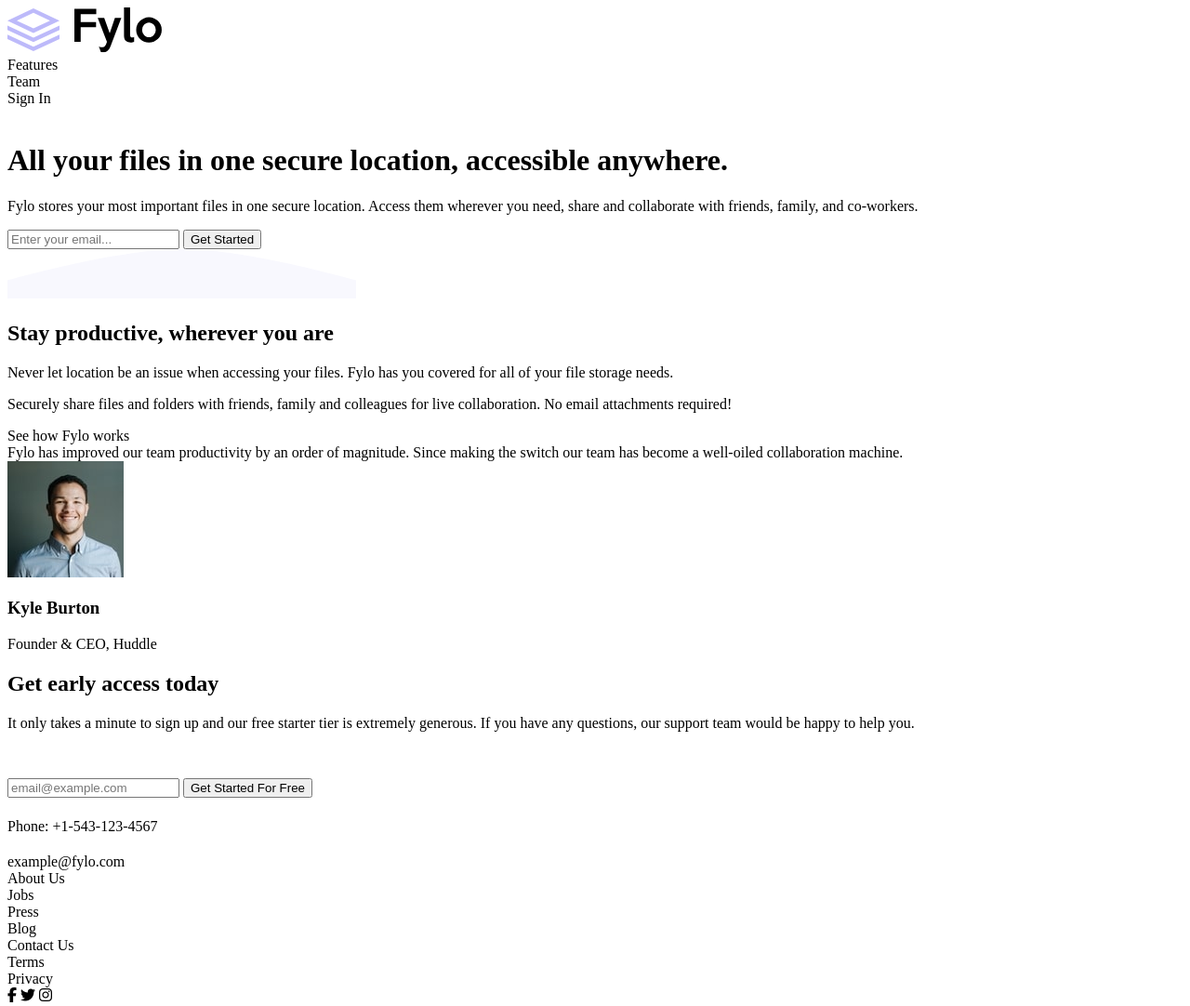
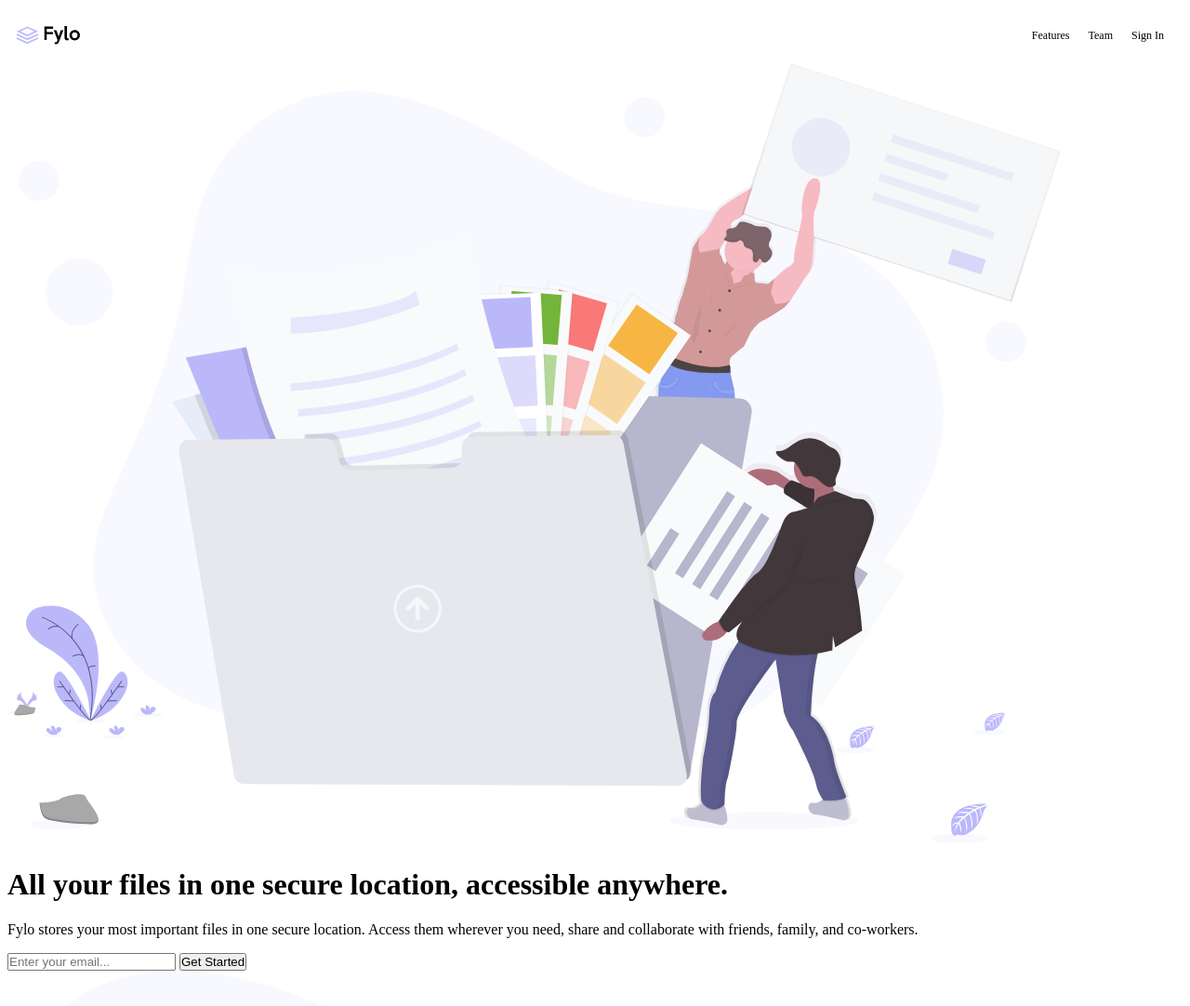
Before and after one commit to HopeAda/FyloLandingPage, a plain HTML site: page index.html in a window 1280 px wide. Shown: the top 1082 px of the page at 93% size. Drawn offline with Linux system fonts and the light colour scheme.

Commit message:
Constructed the Navigation Bar

```diff
--- a/index.html
+++ b/index.html
@@ -14,12 +14,14 @@
     <div class="first_part">
       <span class="nav">
         <img src="images/logo.svg" alt="" class="logo">
-        <article class="nav_items">Features</article>
-        <article class="nav_items">Team</article>
-        <article class="nav_items">Sign In</article>
+        <div class="parts">
+          <article class="nav_items">Features</article>
+          <article class="nav_items">Team</article>
+          <article class="nav_items">Sign In</article>
+        </div>
       </span>
       <span class="intro_part">
-        <img src="" alt="">
+        <img src="images/illustration-1.svg" alt="">
         <h1>  All your files in one secure location, accessible anywhere.
       </h1>
         <p>  Fylo stores your most important files in one secure location.
@@ -31,7 +33,7 @@
       </span>
     </div>
     <span class="main_part">
-      <img src="images/bg-curve-mobile.svg" alt="">
+      <img src="images/illustration-2.svg" alt="">
       <h2>  Stay productive, wherever you are
 </h2>
       <p>  Never let location be an issue when accessing your files. Fylo has you
--- a/styles.css
+++ b/styles.css
@@ -9,3 +9,39 @@
 --LightGrayishBlue: hsl(240, 75%, 98%);
 --LightGray: hsl(0, 0%, 75%);
 }
+
+*{
+    padding: 0;
+    box-sizing: border-box;
+}
+
+html{
+    font-size: 62.5%;
+}
+
+body{
+    font-size: 1.6rem;
+}
+
+
+.nav{
+    display: inline-flex;
+    flex-direction: row;
+    width: 100%;
+    padding: 2rem 2rem 2rem 1rem;
+    align-items: center;
+    justify-content: space-between;
+}
+.parts{
+    display: flex;
+    flex-direction: row;
+}
+
+.logo{
+    height: 20px;
+}
+.nav_items{
+    margin-left: 2rem;
+    font-size: 1.2rem;
+
+}
```
